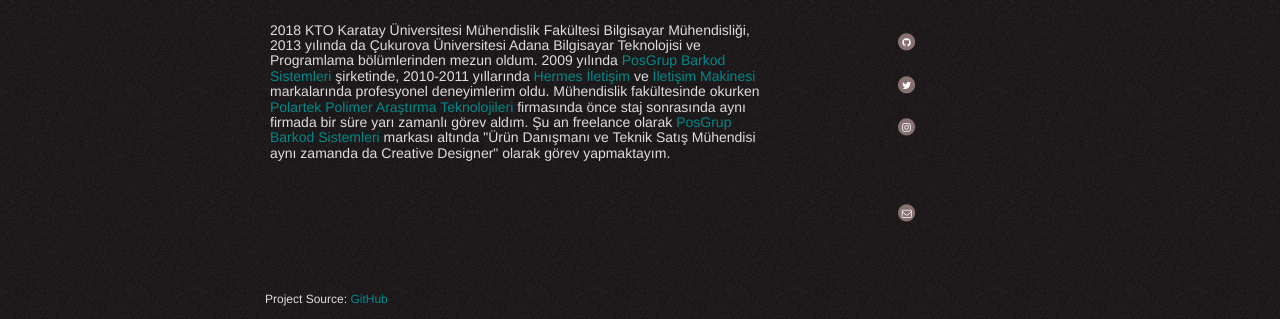
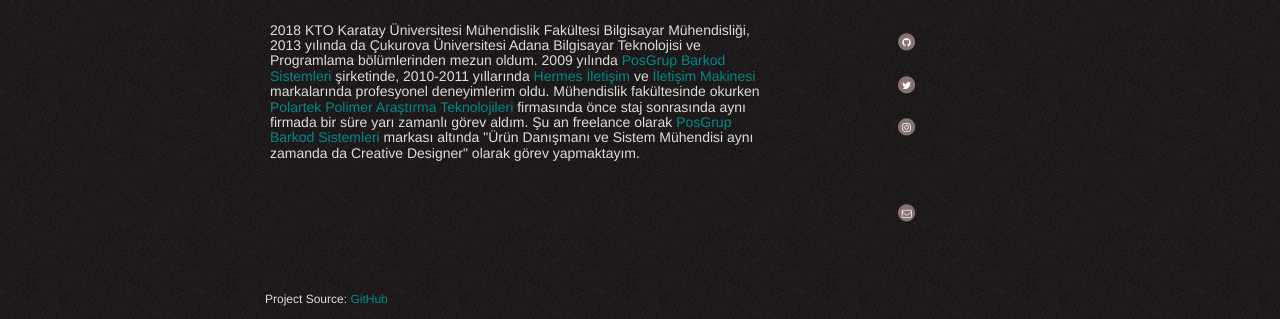
Before and after one commit to naimalpermuhacir/naimalpermuhacir.github.io, a Jekyll site: the page built from pages/index.html, in a window 1280 px wide and 1087 px high. Shown: the part 552-871 px from the top of the window. Built offline with Jekyll 4.4.1, drawn with Linux system fonts in a browser that asks for light colours; nearby versions of some CDN libraries.

Commit message:
header check

```diff
--- a/pages/index.html
+++ b/pages/index.html
@@ -68,7 +68,7 @@
     <a href="https://polartek.com.tr">Polartek Polimer Araştırma Teknolojileri</a>
     firmasında önce staj sonrasında aynı firmada bir süre yarı zamanlı görev aldım.
     Şu an freelance olarak <a href="https://posgrup.com">PosGrup Barkod Sistemleri</a> markası altında
-    "Ürün Danışmanı ve Teknik Satış Mühendisi aynı zamanda da Creative Designer" olarak görev yapmaktayım.
+    "Ürün Danışmanı ve Sistem Mühendisi aynı zamanda da Creative Designer" olarak görev yapmaktayım.
   </h4>
 
   <!-- <h3>'MAD4Jekyll' is a theme for <a href="https://github.com/jekyll/">Jekyll</a>.</h3>
```
